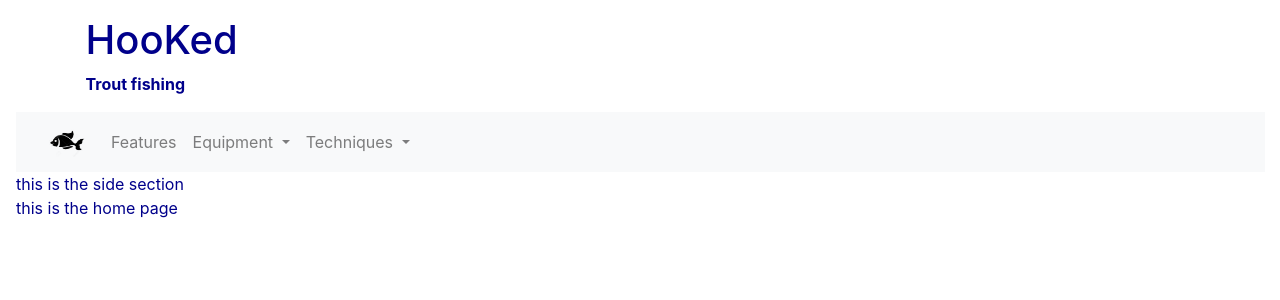
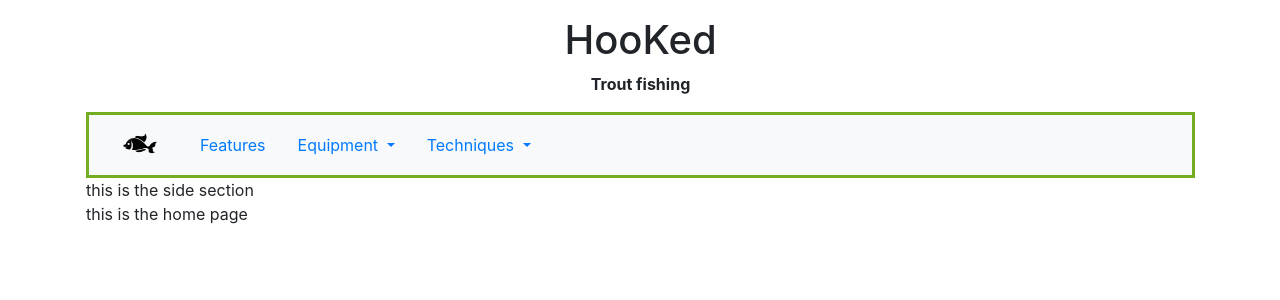
Before and after one commit to StudentRP/hooked, a Django app: page / in a window 1280 px wide. Shown: the top 300 px of the page. Run offline with Django 4.2, Linux system fonts and the light colour scheme.

Commit message:
css mods

```diff
--- a/hooked/settings.py
+++ b/hooked/settings.py
@@ -11,6 +11,7 @@ https://docs.djangoproject.com/en/4.0/ref/settings/
 """
 
 from pathlib import Path
+import os
 
 # Build paths inside the project like this: BASE_DIR / 'subdir'.
 BASE_DIR = Path(__file__).resolve().parent.parent
@@ -20,7 +21,8 @@ BASE_DIR = Path(__file__).resolve().parent.parent
 # See https://docs.djangoproject.com/en/4.0/howto/deployment/checklist/
 
 # SECURITY WARNING: keep the secret key used in production secret!
-SECRET_KEY = 'django-insecure-hd+=%7--z#sqrx-rnfpt4rp3sckpfz(!g3ezo33$(!t!^l_wn='
+SECRET_KEY = os.environ.get('private_key')
+# print(SECRET_KEY)
 
 # SECURITY WARNING: don't run with debug turned on in production!
 DEBUG = True
--- a/main_body/static/main_body/main.css
+++ b/main_body/static/main_body/main.css
@@ -1,3 +1,24 @@
-* {
-    color: darkblue;
+/** {*/
+/*    color: darkblue;*/
+/*}*/
+
+.my_header {
+    text-align: center;
 }
+
+/*nav div {*/
+/*    position: fixed;*/
+/*}*/
+
+body nav{
+    border: red;
+}
+
+.navbar .nav .nav-item .nav-link:hover {
+    color: green;
+}
+
+.navbar {
+    position: center;
+    border: 3px solid #73AD21;
+}
--- a/main_body/templates/main_body/base.html
+++ b/main_body/templates/main_body/base.html
@@ -17,22 +17,23 @@
     {% endif %}
 
 </head>
-<body class="container-fluid pl-3">
+<body class="container pl-3">
     <div class="container pt-3">
-        <header>
+        <header class="my_header">
             <h1>HooKed</h1>
             <p><strong>Trout fishing</strong></p>
         </header>
     </div>
+
     <nav class="navbar navbar-expand-lg navbar-light bg-light">
-      <div class="container-fluid">
-        <a class="navbar-brand" href="{% url 'mb-home'%}">
-      <img src="{% static "site_img/fish.png" %}" alt="pic of fish" width="40" height="34"></a>
+      <div class="container my_nav">
+        <a class="navbar-brand mr-4" href="{% url 'mb-home'%}">
+        <img src="{% static "site_img/fish.png" %}" alt="pic of fish" width="40" height="34"></a>
         <button class="navbar-toggler" type="button" data-bs-toggle="collapse" data-bs-target="#navbarNavDropdown" aria-controls="navbarNavDropdown" aria-expanded="false" aria-label="Toggle navigation">
           <span class="navbar-toggler-icon"></span>
         </button>
         <div class="collapse navbar-collapse" id="navbarNavDropdown">
-          <ul class="navbar-nav">
+          <ul class="nav justify-content-center">
             <!--li class="nav-item">
               <a class="nav-link active" aria-current="page" href="#">Blog</a>
             </li-->
@@ -65,6 +66,7 @@
         </div>
       </div>
     </nav>
+
     <div>
         <aside>
             this is the side section
--- /dev/null
+++ b/test.py
@@ -0,0 +1,2 @@
+import os
+print(os.environ.get('private_key'))
```
